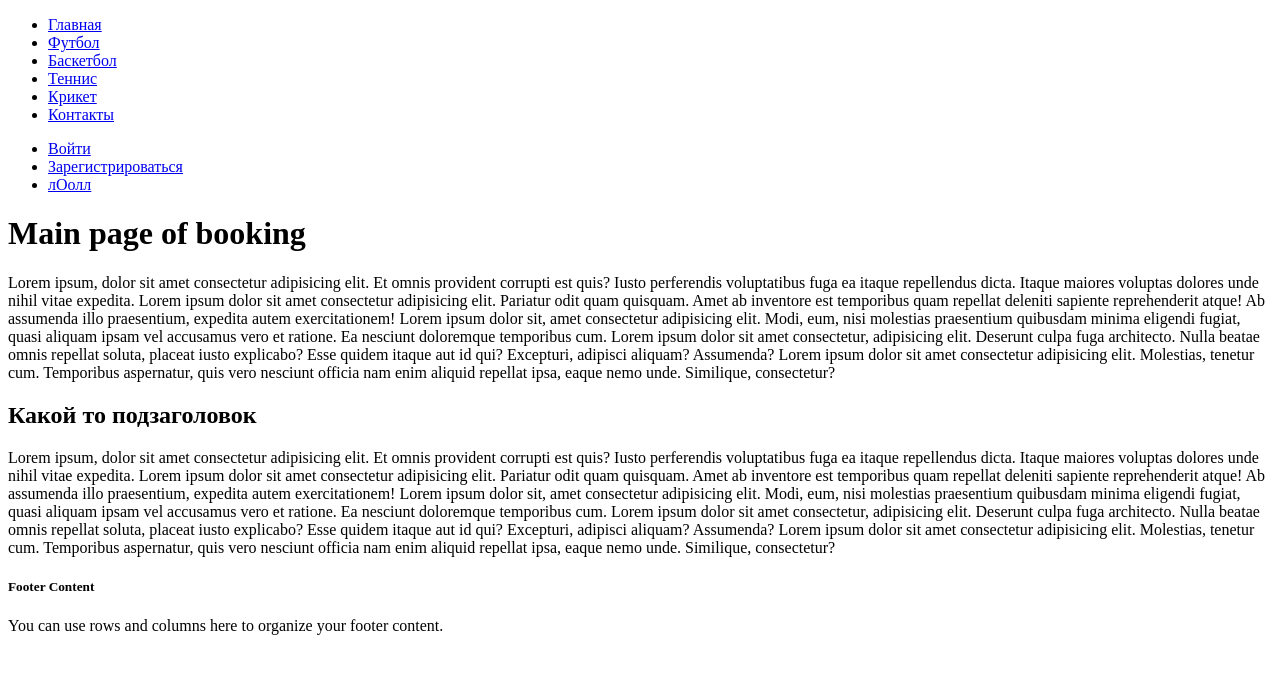
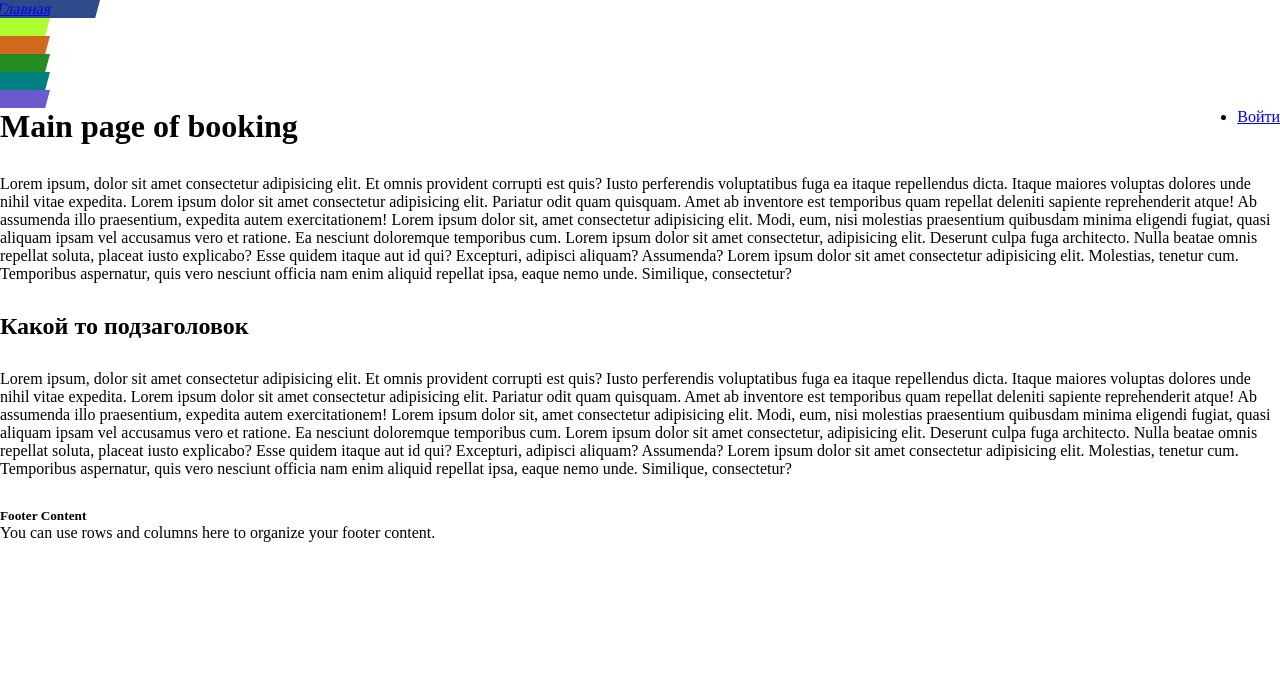
Before and after one commit to kuildi/SGBooking, a React app: page / in a window 1280 px wide. Shown: the top 674 px of the page. Built offline with nearby package versions, Linux system fonts and the light colour scheme; the HTML template or start-up script is replaced by a standard one.

Commit message:
Add scss to css

```diff
--- a/package.json
+++ b/package.json
@@ -27,10 +27,12 @@
     "babel-loader": "^8.0.4",
     "browser-sync": "^2.26.3",
     "browser-sync-webpack-plugin": "^2.2.2",
-    "css-loader": "^2.0.0",
+    "css-loader": "^2.1.0",
     "image-webpack-loader": "^4.6.0",
+    "node-sass": "^4.11.0",
+    "sass-loader": "^6.0.7",
     "style-loader": "^0.23.1",
-    "webpack": "^4.26.1",
+    "webpack": "^4.28.3",
     "webpack-cli": "^3.1.2"
   }
 }
--- a/src/App.js
+++ b/src/App.js
@@ -1,5 +1,6 @@
 import React from 'react';
 import ReactDOM from 'react-dom';
+import './Styles/style.scss';
 
 import { Router, Route, IndexRoute, browserHistory, hashHistory } from 'react-router';
 
@@ -10,6 +11,7 @@ import Basketball from './Pages/Basketball';
 import Cricket from './Pages/Cricket';
 import Contacts from './Pages/Contacts';
 import Tennis from './Pages/Tennis';
+import Post from './Pages/Post';
 
 const app = document.getElementById('root');
 
@@ -18,7 +20,9 @@ ReactDOM.render(
 	<Router history={hashHistory}>
 		<Route path="/" component={Layout}>
 			<IndexRoute component={Main} />
-			<Route path="football" component={Football}></Route>
+			<Route path="football" component={Football}>
+				<Route path=":postId" component={Post}/>
+			</Route>
 			<Route path="basketball" component={Basketball}></Route>
 			<Route path="contacts" component={Contacts}></Route>
 			<Route path="cricket" component={Cricket}></Route>
--- /dev/null
+++ b/src/Pages/Post.js
@@ -0,0 +1,13 @@
+import React from 'react';
+
+export default class Post extends React.Component {
+
+    render() {
+
+        return (
+            <div className="row center">
+            <h1>Post</h1>
+            </div>
+        );
+    }
+}
--- /dev/null
+++ b/src/Styles/style.scss
@@ -0,0 +1,186 @@
+* {
+    margin: 0;
+    padding: 0;
+}
+
+h1,
+h2,
+h3,
+h4,
+h5,
+h6 {
+    user-select: none;
+}
+
+body {
+    position: relative;
+    z-index: 0;
+}
+
+.mg-bot-0 {
+    margin-bottom: 0 !important;
+}
+
+.skew {
+    >* {
+        -webkit-transform: skewX(15deg);
+        -moz-transform: skewX(15deg);
+        -ms-transform: skewX(15deg);
+        -o-transform: skewX(15deg);
+        transform: skewX(15deg);
+    }
+
+    -webkit-transform: skewX(-15deg);
+    -moz-transform: skewX(-15deg);
+    -ms-transform: skewX(-15deg);
+    -o-transform: skewX(-15deg);
+    transform: skewX(-15deg);
+}
+
+.header_sticky {
+    position: sticky;
+    top: 0;
+    z-index: 999;
+}
+
+nav li {
+    width: 50px;
+    transition: all .4s !important;
+    transform-origin: top;
+
+    &:hover {
+        width: 100px;
+        background-color: rgba(0, 0, 0, 0.1);
+    }
+}
+
+.active {
+    width: 100px;
+
+    a {
+        visibility: visible;
+    }
+}
+
+nav {
+    li {
+        a {
+            visibility: hidden;
+        }
+
+        &:hover a {
+            visibility: visible;
+        }
+    }
+
+    ul a:hover {
+        background-color: unset;
+    }
+}
+
+#football {
+    background-color: greenyellow;
+}
+
+#basketball {
+    background-color: chocolate;
+}
+
+#tenis {
+    background-color: forestgreen;
+}
+
+#vacancy {
+    background-color: teal;
+}
+
+#main {
+    background-color: rgb(47, 73, 139);
+}
+
+#about {
+    background-color: tomato;
+}
+
+#contacts {
+    background-color: slateblue;
+}
+
+.card-content {
+    overflow: hidden;
+    text-overflow: ellipsis;
+    max-height: 200px;
+}
+
+.cut_section_right {
+    padding: 30px 0 !important;
+    clip-path: polygon(0 0, 1600px 0, 1600px 87%, 0 100%);
+}
+
+.cut_section_left {
+    padding: 30px 0 !important;
+    clip-path: polygon(0 0, 1600px 0, 1600px 100%, 0 87%);
+}
+
+.pad-bot-sm {
+    padding-bottom: 20px !important;
+}
+
+.login_block {
+    position: absolute;
+    right: 0;
+
+    li {
+        width: auto;
+
+        &:hover {
+            width: auto;
+        }
+    }
+
+    a {
+        visibility: visible;
+    }
+}
+
+.dropdown-menu {
+    position: absolute;
+    right: 0;
+    z-index: -10;
+    opacity: 0;
+    transition: all .4s;
+}
+
+.card {
+    position: relative !important;
+}
+
+.card-content {
+    position: absolute !important;
+    top: 0;
+    opacity: 0;
+    /* height: 0; */
+    padding: 10px !important;
+}
+
+.card:hover .card-content {
+    animation: card-text 0.7s forwards;
+}
+
+@keyframes card-text {
+    0% {
+        top: -200px;
+        opacity: 0;
+    }
+
+    50% {
+        top: 10px;
+        opacity: 0.5;
+    }
+
+    100% {
+        top: 0px;
+        opacity: 1;
+        padding: 10px;
+    }
+}
--- a/src/components/ArticleText.js
+++ b/src/components/ArticleText.js
@@ -5,17 +5,14 @@ import Button from './Button';
 export default class ArticleText extends React.Component {
 	render() {
 		let items = this.props.items.map((item, index) => {
-			return <div key={index} className="col m3">
+			return <div key={index} className="col s6 m4 l4 xl3">
 				<div className="card hoverable">
-					{/* <div className="card-image">
-						<img src={'../img/1.jpg'} />
-					</div> */}
-					<div className="card-content">
+					<div className="card-image">
+						<img src={'https://via.placeholder.com/300/5c6bc0/fff?text=Заглушечка'} />
 						<span className="card-title">{item.header}</span>
+					</div>
+					<div className="card-content white-text">
 						<p>{item.text}</p>
-					</div>
-					<div className="card-action">
-						<Button></Button>
 					</div>
 				</div>
 			</div>
--- a/webpack.config.js
+++ b/webpack.config.js
@@ -17,8 +17,8 @@ module.exports = {
 				exclude: "/node_modules/"
 			},
 			{
-				test: /\.css$/,
-				loader: ['style-loader', 'css-loader']
+				test: /\.scss$/,
+				loader: ['style-loader', 'css-loader', 'sass-loader']
 			},
 			{
 				test: /\.(gif|png|jpe?g|svg)$/i,
```
Also changed, not shown: 4 other files (tests, documents, lock files or other folders).
